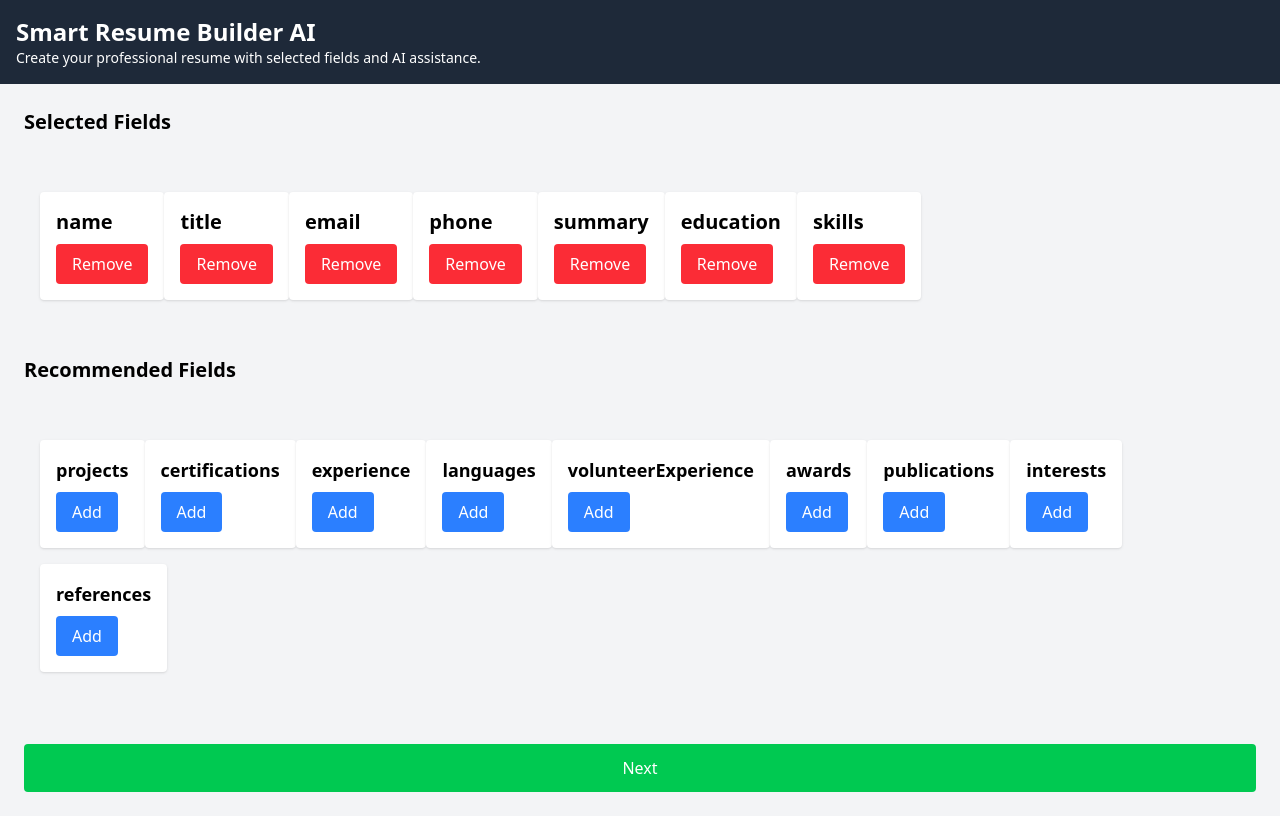
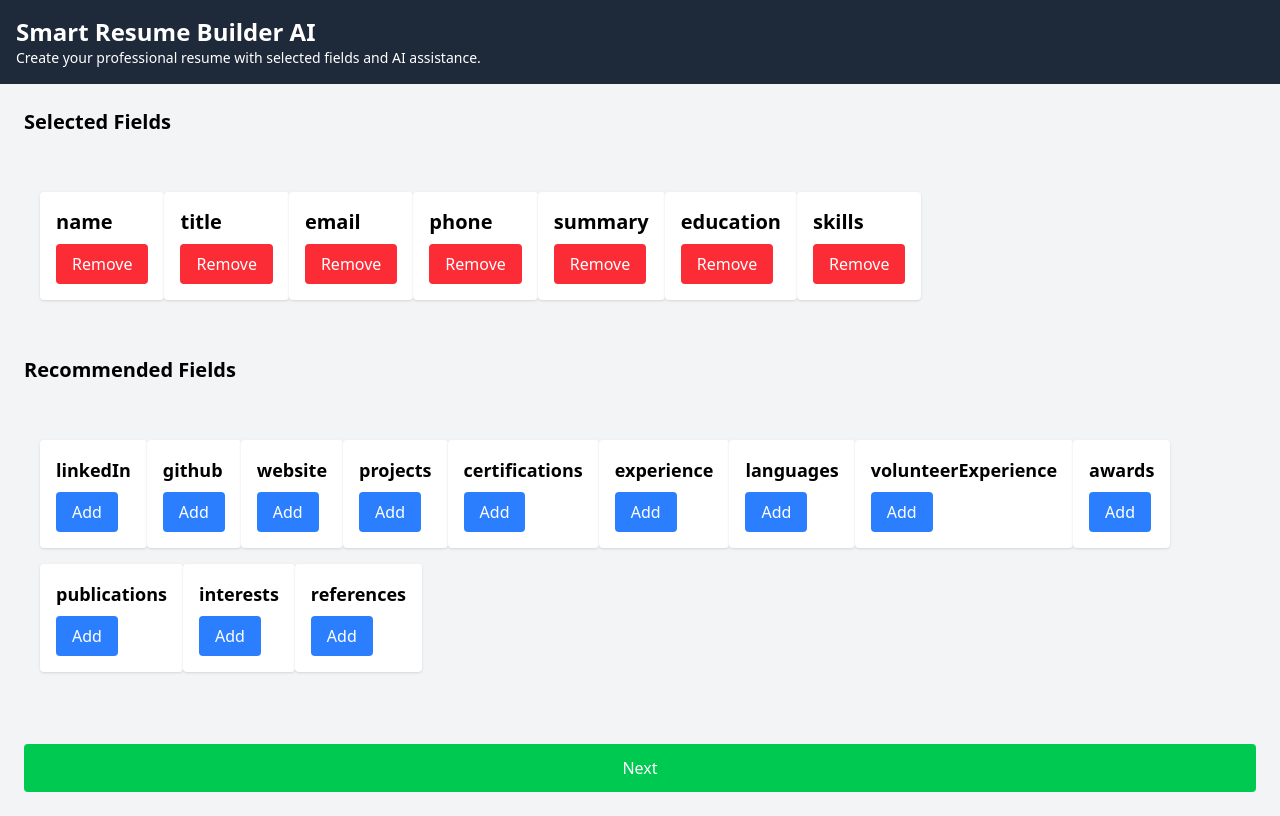
Before and after one commit to sohan-29/smart-resume-builder-ai, a React (Vite) app in the folder frontend/: page / in a window 1280 px wide. Built offline with nearby package versions, Linux system fonts and the light colour scheme.

Commit message:
enhance resume fields with dynamic user interaction and improved preview display

```diff
--- a/frontend/src/components/interactionPage.jsx
+++ b/frontend/src/components/interactionPage.jsx
@@ -4,6 +4,9 @@ import Header from "./header";
 const UserInteractionPage = ({ userDataSet, setUserDataSet }) => {
   const navigate = useNavigate();
   const [recommendedFields, setRecommendedFields] = useState([
+    "linkedIn",
+    "github",
+    "website",
     "projects",
     "certifications",
     "experience",
--- a/frontend/src/components/resumeForm.jsx
+++ b/frontend/src/components/resumeForm.jsx
@@ -1,7 +1,6 @@
 import { useState } from "react";
 
 function ResumeForm({ setResumeData, userDataSet }) {
-  //add an interaction like the user able to add or remove sections dynamically by selecting the fields they want to include in the resume
   const [formData, setFormData] = useState(userDataSet);
 
   const handleChange = (e) => {
--- a/frontend/src/components/resumePreview.jsx
+++ b/frontend/src/components/resumePreview.jsx
@@ -10,11 +10,12 @@ function ResumePreview({ data }) {
       <div className="w-full md:w-1/2 p-4 bg-white border rounded shadow">
         <h1 className="text-2xl font-bold">{data.name}</h1>
         <p className="text-gray-600 italic">{data.title}</p>
-        <p>Email: {data.email} | Phone: {data.phone}</p>
+        <p>{data.email && `| Email: ${data.email}`}{data.phone && `| Phone: ${data.phone}`}</p>
+        <p>{data.linkedIn && <a href={data.linkedIn}>| LinkedIn: {data.linkedIn}</a>}{data.github && <a href={data.github}>| GitHub: ${data.github}</a>}{data.website && <a href={data.website}>| Website: ${data.website}</a>}</p>
         <hr className="my-2" />
         <div>
           {fields.map((element) => {
-            if (['name', 'title', 'email', 'phone'].includes(element)) return null;
+            if (['name', 'title', 'email', 'phone', 'linkedIn', 'github', 'website'].includes(element)) return null;
             return (
               <section className="w-full my-4" key={element}>
                 <h2 className="font-semibold mt-3">{element.charAt(0).toUpperCase() + element.slice(1)}:</h2>
```
